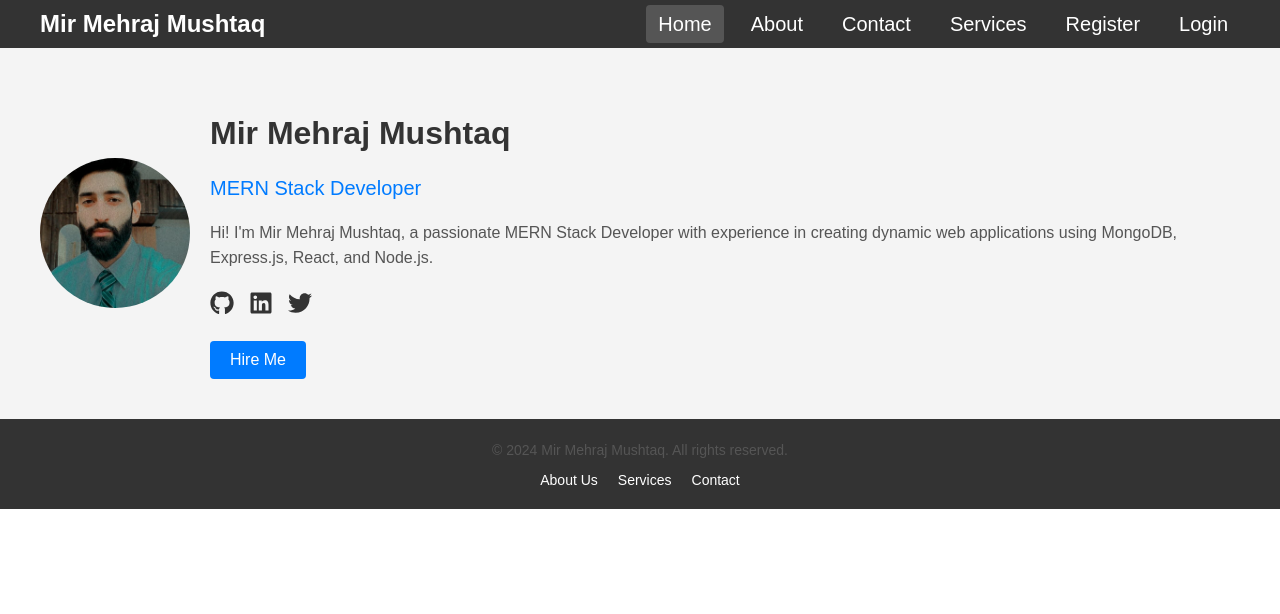
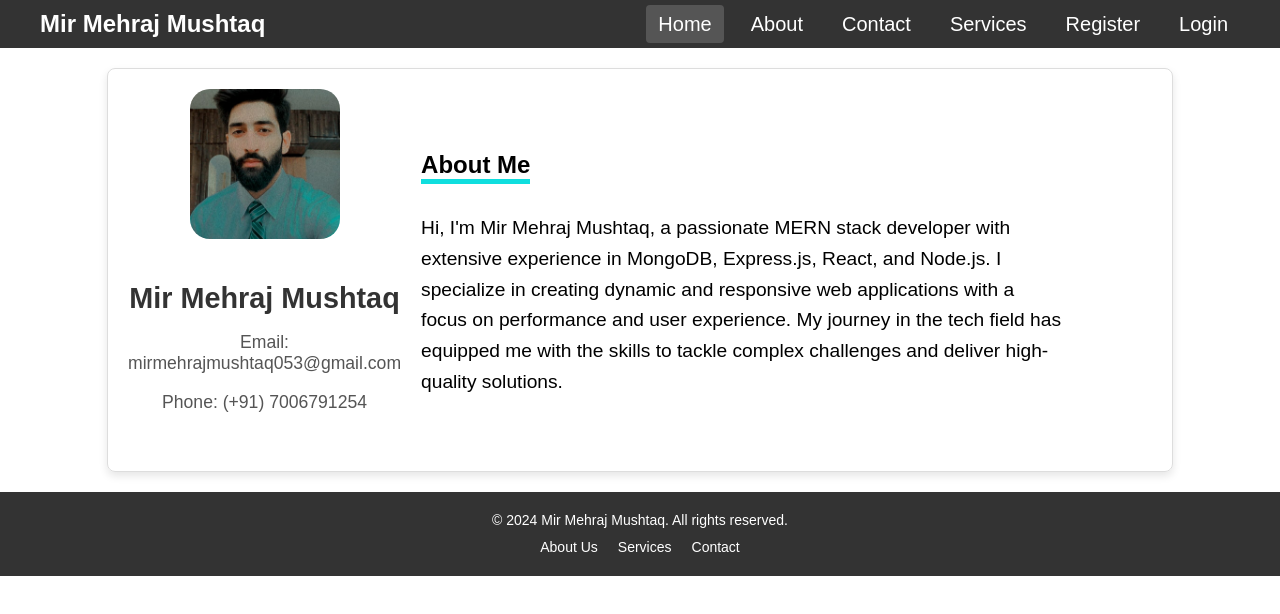
Before and after one commit to ersahii/Mern-stack-project, a React (Vite) app in the folder client/: page / in a window 1280 px wide. Shown: the top 614 px of the page. Built offline with nearby package versions, Linux system fonts and the light colour scheme.

Commit message:
created about page

```diff
--- a/client/src/pages/About.jsx
+++ b/client/src/pages/About.jsx
@@ -1,38 +1,25 @@
+// src/components/Profile.js
+
 import React from 'react';
-import '../styles/AboutSection.css';
-import { FaGithub, FaLinkedin, FaTwitter } from 'react-icons/fa'; // Using react-icons for social media icons
+import "../styles/AboutSection.css"
+
 const About = () => {
   return (
-        <section className="about-section">
-            <div className="container">
-                <div className="about-content">
-                    <img
-                        src="/images/mehraj.jpg" // Replace with your image URL
-                        alt="Mir Mehraj Mushtaq"
-                        className="profile-image"
-                    />
-                    <div className="text-content">
-                        <h1>Mir Mehraj Mushtaq</h1>
-                        <p className="role">MERN Stack Developer</p>
+    <div className="profile-container">
+      <div className="personal-details">
+        <img src="images/mehraj.jpg" alt="Profile" className="profile-photo" />
+        <h2 className="profile-name">Mir Mehraj Mushtaq</h2>
+        <p className="profile-email">Email: mirmehrajmushtaq053@gmail.com</p>
+        <p className="profile-phone">Phone: (+91) 7006791254</p>
+      </div>
+
+      <div className="about-me">
+        <h3>About Me</h3>
         <p>
-                            Hi! I'm Mir Mehraj Mushtaq, a passionate MERN Stack Developer with experience in creating dynamic web applications using MongoDB, Express.js, React, and Node.js.
+          Hi, I'm Mir Mehraj Mushtaq, a passionate MERN stack developer with extensive experience in MongoDB, Express.js, React, and Node.js. I specialize in creating dynamic and responsive web applications with a focus on performance and user experience. My journey in the tech field has equipped me with the skills to tackle complex challenges and deliver high-quality solutions.
         </p>
-                        <div className="social-media">
-                            <a href="#" target="_blank" rel="noopener noreferrer" className="social-icon">
-                                <FaGithub />
-                            </a>
-                            <a href="#" target="_blank" rel="noopener noreferrer" className="social-icon">
-                                <FaLinkedin />
-                            </a>
-                            <a href="#" target="_blank" rel="noopener noreferrer" className="social-icon">
-                                <FaTwitter />
-                            </a>
-                        </div>
-                        <a href="#contact" className="hire-me-button">Hire Me</a>
       </div>
     </div>
-            </div>
-        </section>
   );
 };
 
--- a/client/src/styles/AboutSection.css
+++ b/client/src/styles/AboutSection.css
@@ -1,76 +1,58 @@
-.about-section {
-    padding: 40px 20px;
-    background-color: #f4f4f4;
+/* src/components/Profile.css */
+
+.profile-container {
+    display: flex;
+    flex-direction: row;
+    align-items: center;
+    justify-content: space-between;
+    padding: 20px;
+    max-width: 80%;
+    margin: 20px auto;
+    border: 1px solid #ddd;
+    border-radius: 8px;
+    box-shadow: 0 4px 8px rgba(0, 0, 0, 0.1);
   }
 
-.container {
-    max-width: 1200px;
-    margin: 0 auto;
+  .personal-details {
+    text-align: center;
+    margin-bottom: 20px;
   }
 
-.about-content {
-    display: flex;
-    align-items: center;
-    gap: 20px;
-    flex-wrap: wrap;
-}
-
-.profile-image {
-    border-radius: 50%;
+  .profile-photo {
+    border-radius: 20px;
     width: 150px;
     height: 150px;
     object-fit: cover;
-}
-
-.text-content {
-    flex: 1;
-}
-
-h1 {
-    font-size: 2rem;
-    margin-bottom: 10px;
-    color: #333;
-}
-
-.role {
-    font-size: 1.25rem;
-    color: #007bff;
     margin-bottom: 15px;
   }
 
-p {
-    font-size: 1rem;
-    line-height: 1.6;
-    color: #555;
-    margin-bottom: 20px;
+  .profile-name {
+    font-size: 1.8em;
+    margin-bottom: 10px;
   }
 
-.social-media {
-    margin-bottom: 20px;
+  .profile-email, .profile-phone {
+    font-size: 1.1em;
+    color: #555;
   }
 
-.social-icon {
-    color: #333;
-    font-size: 1.5rem;
-    margin-right: 15px;
-    transition: color 0.3s;
+  .about-me {
+    width: 800px;
+    padding: 20px;
+    margin-right: 70px;
+    /* border: 2px solid black; */
+    text-align: left;
   }
 
-.social-icon:hover {
-    color: #007bff;
+  .about-me h3 {
+    font-size: 1.5em;
+    border-bottom: 5px solid rgb(16, 222, 222);
+    margin-bottom: 10px;
+    display: inline-block;
   }
 
-.hire-me-button {
-    display: inline-block;
-    background-color: #007bff;
-    color: #fff;
-    padding: 10px 20px;
-    border-radius: 4px;
-    font-size: 1rem;
-    text-decoration: none;
-    transition: background-color 0.3s;
+  .about-me p {
+    font-size: 1.2em;
+    line-height: 1.6;
+    margin-bottom: 15px;
   }
-
-.hire-me-button:hover {
-    background-color: #0056b3;
-}
```
Lines whose indentation alone changed are shown as unchanged.
